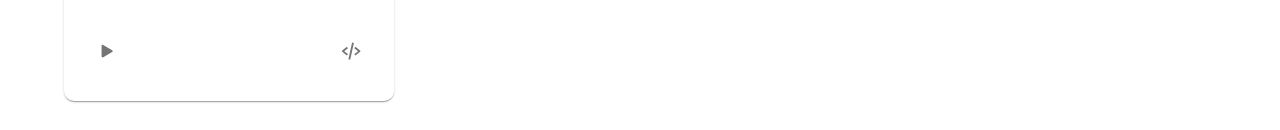
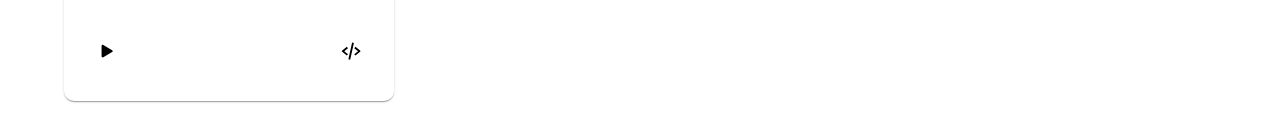
Before and after one commit to Nada-orban/myportfolio, a Next.js app: page / in a window 1280 px wide. Shown: the part 2431-2561 px from the top of the page. Built offline with nearby package versions, Linux system fonts and the light colour scheme.

Commit message:
card color

```diff
--- a/Components/Mywork.js
+++ b/Components/Mywork.js
@@ -34,15 +34,15 @@ function Mywork() {
                             </CardActionArea>
                             <CardActions sx={{
                                 display: "flex", justifyContent: "space-between",
-                                alignItems: "center", overflow: "hidden", position: "relative", height: "100px", px: 3
+                                alignItems: "center", overflow: "hidden", position: "relative", height: "100px", px: 3,
                             }}>
                                 <Box className={styles.demobox}>
                                     <Box className={styles.infobox1}><Typography>Live Demo</Typography></Box>
-                                    <IconButton className={styles.playbutton} ><BsPlayFill /></IconButton>
+                                    <IconButton className={styles.cardbutton} ><BsPlayFill style={{ color: "black" }} /></IconButton>
                                 </Box>
 
                                 <Box className={styles.codebox}>
-                                    <IconButton className={styles.codebutton}><BiCodeAlt /></IconButton>
+                                    <IconButton className={styles.cardbutton}><BiCodeAlt style={{ color: "black" }} /></IconButton>
                                     <Box className={styles.infobox2}>
                                         <Typography>HTML</Typography>
                                         <Typography>CSS</Typography>
--- a/styles/Home.module.css
+++ b/styles/Home.module.css
@@ -164,7 +164,7 @@
 
 }
 .textCard{
-  border: 1px solid black;
+
   width: fit-content;
   padding: 10px 20px;
   border-radius: 10px;
@@ -172,7 +172,7 @@
   z-index: 30;
   left: -100px;
   top:10px;
-  background-color: black;
+  background-color: #1d1d1d;
   color: white;
   transition: all 1s ease-in-out;
   transition-delay: .5s;
@@ -185,12 +185,13 @@
 
 
 
-.playbutton{
-  border: 1px solid black;
 
+.cardbutton{
+  border: 1px solid #1d1d1d;
 }
-.codebutton{
-  border: 1px solid black;
+.cardbutton:hover{
+  background-color: var(--secondray-maincolor);
+  border-style: none;
 
 }
 
```
